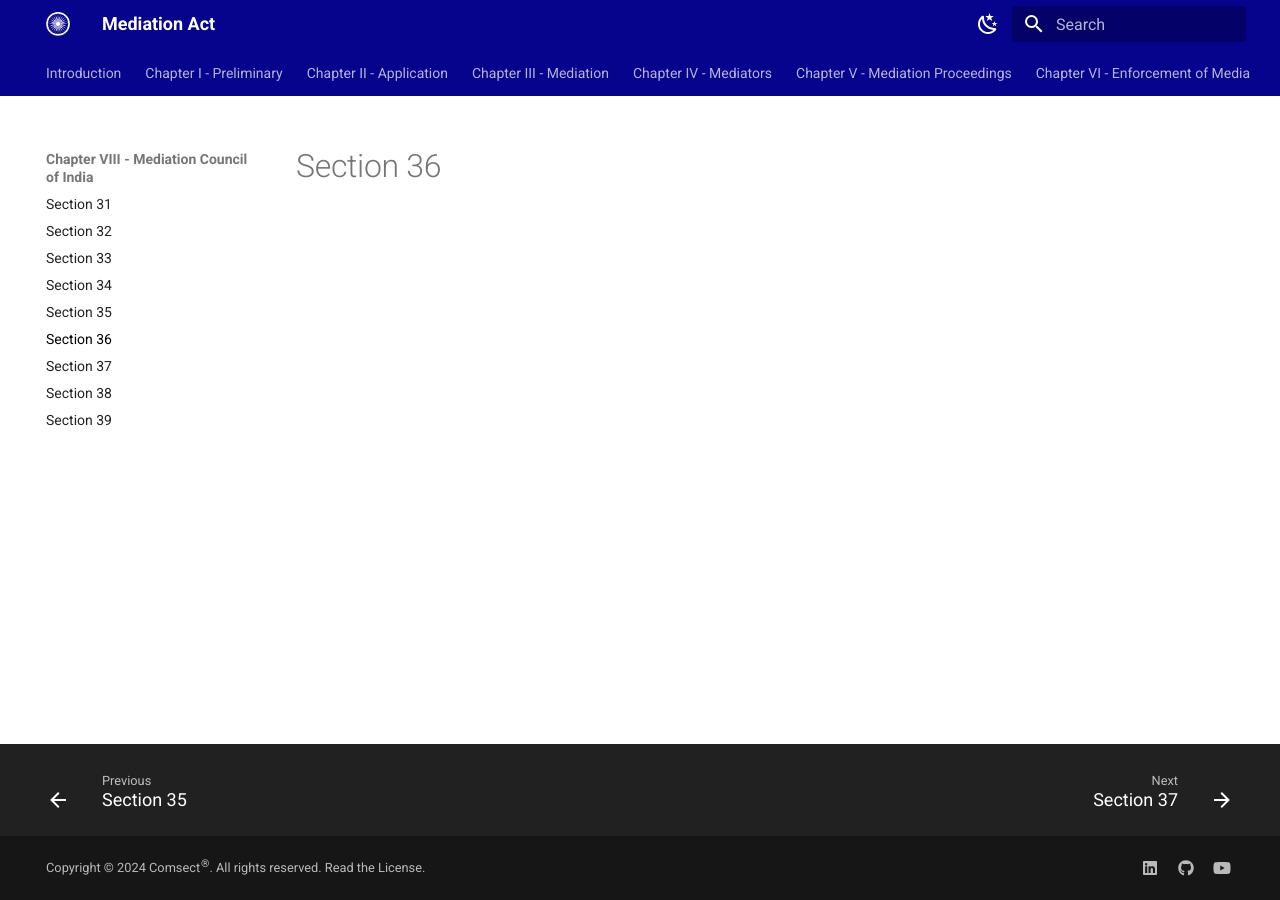
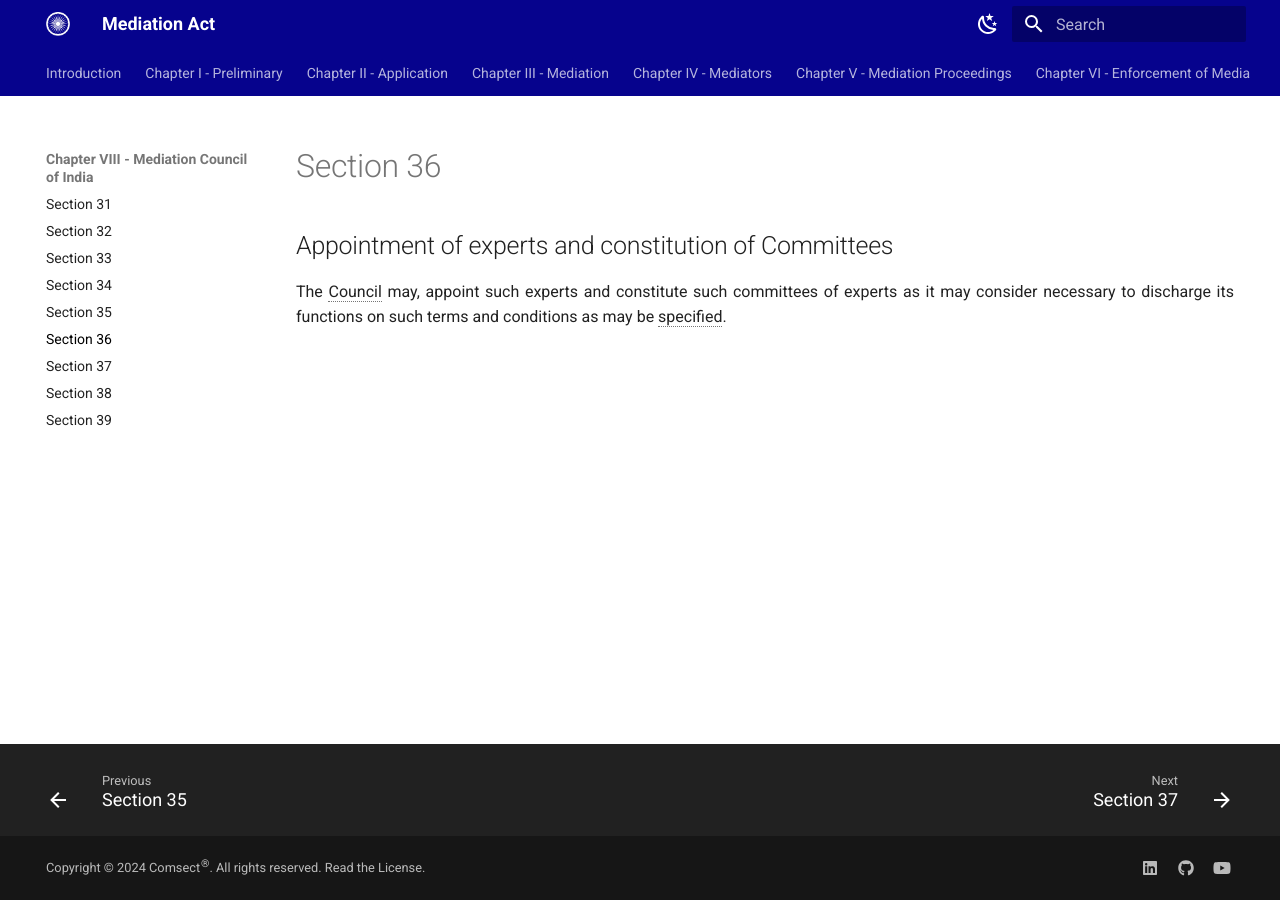
Before and after one commit to comsect/mediation-act, an MkDocs documentation site: the page built from docs/en/36.md, in a window 1280 px wide. Built offline with MkDocs 1.6.1 and Material for MkDocs 9.7.7, drawn with Linux system fonts in a browser that asks for light colours.

Commit message:
add section-thirty-six

```diff
--- a/docs/en/36.md
+++ b/docs/en/36.md
@@ -3,3 +3,7 @@ hide:
     - toc
 description: Appointment of experts and constitution of Committees
 ---
+
+## Appointment of experts and constitution of Committees
+
+The Council may, appoint such experts and constitute such committees of experts as it may consider necessary to discharge its functions on such terms and conditions as may be specified.
```
